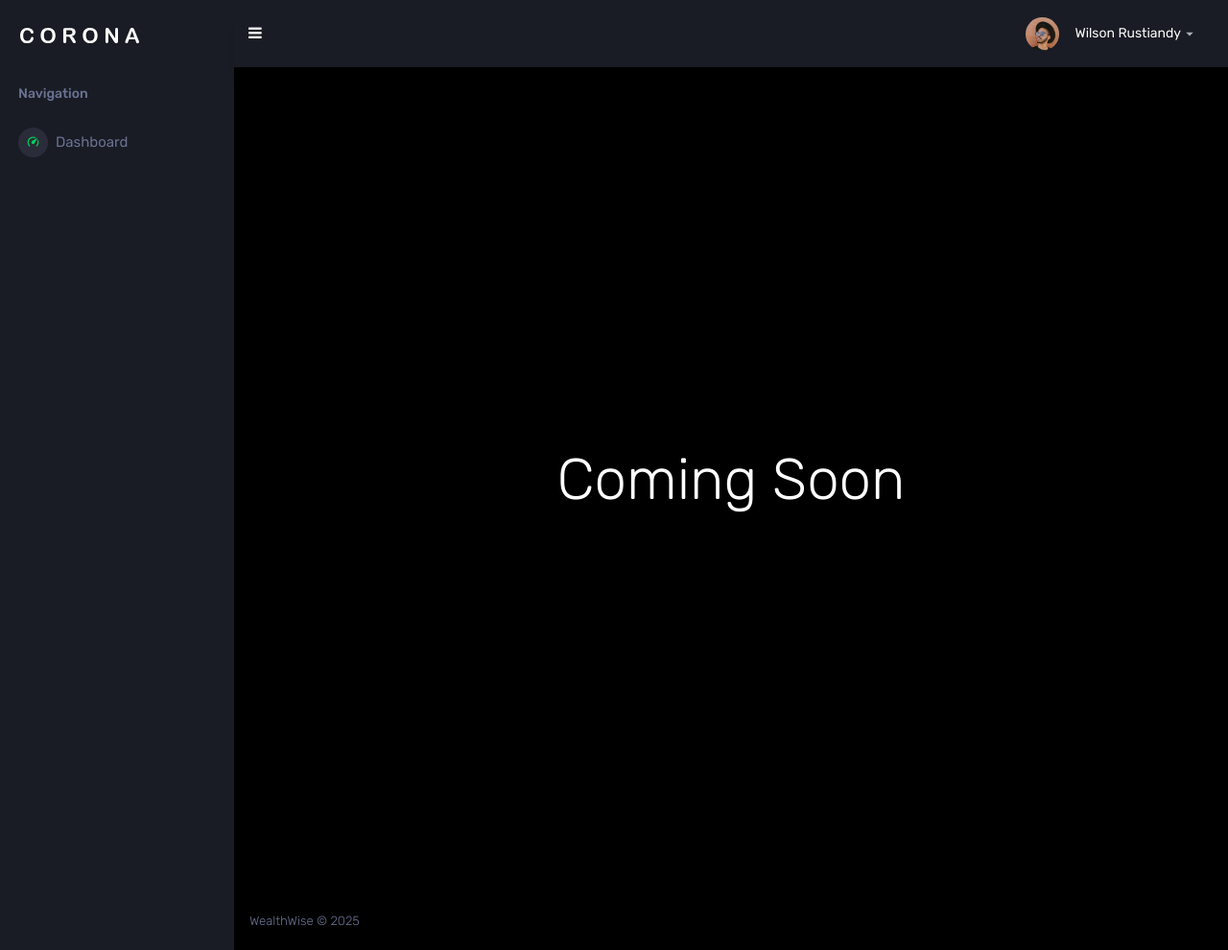
After one commit to wilrustiandy/wealthwise, a Django app: template core/templates/base/dashboard.html in a window 1280 px wide. The commit adds this page. Shown: the whole page at 96% size. Run offline with Django 4.2, Linux system fonts and the light colour scheme; the template is opened without the code that fills it, so the values that code supplies are empty; some libraries are stand-ins or nearby versions.

Commit message:
Move base template dir

```diff
--- a/core/templates/base.html
+++ b/core/templates/base/base.html
@@ -8,18 +8,19 @@
         <title>WealthWise</title>
 
         <!-- Styles -->
+        <link rel="stylesheet" href="{% static 'assets/css/style.css' %}">
         <link rel="stylesheet" href="{% static 'assets/vendors/mdi/css/materialdesignicons.min.css' %}">
-        <link rel="stylesheet" href="{% static 'assets/css/style.css' %}">
+        <link rel="stylesheet" href="{% static 'assets/vendors/font-awesome/css/font-awesome.min.css' %}">
+
         <link rel="shortcut icon" href="{% static 'assets/images/favicon.png' %}">
-        <link rel="stylesheet" href="{% static 'assets/vendors/font-awesome/css/font-awesome.min.css' %}">
     </head>
     <body>
         <div class="container-scroller">
             <!-- Sidebar -->
-            {% include "sidebar.html" %}
+            {% include "base/sidebar.html" %}
             <div class="container-fluid page-body-wrapper">
                 <!-- Header -->
-                {% include "header.html" %}
+                {% include "base/header.html" %}
 
                 <!-- Content -->
                 <div class="main-panel">
@@ -29,7 +30,7 @@
                     </div>
 
                     <!-- Footer -->
-                    {% include "footer.html" %}
+                    {% include "base/footer.html" %}
                 </div>
             </div>
         </div>
--- /dev/null
+++ b/core/templates/base/dashboard.html
@@ -0,0 +1,22 @@
+{% extends "base/base.html" %}
+{% load static %}
+
+{% block title %}
+   Dashboard
+{% endblock %}
+
+{% block content %}
+<div class="container-fluid page-body-wrapper full-page-wrapper">
+    <div class="content-wrapper d-flex align-items-center text-center error-page">
+      <div class="row flex-grow">
+        <div class="col-lg-7 mx-auto text-white">
+          <div class="row align-items-center d-flex flex-row">
+            <div class="col error-page-divider text-lg-left pl-lg-4">
+              <h3 class="display-1 mb-0">Coming Soon</h3>
+            </div>
+          </div>
+        </div>
+      </div>
+    </div>
+</div>
+{% endblock %}
```
Also changed, not shown: core/templates/dashboard.html (deleted, +0 -12 lines), core/templates/base/footer.html (renamed from core/templates/footer.html), core/templates/base/header.html (renamed from core/templates/header.html), core/templates/base/sidebar.html (renamed from core/templates/sidebar.html).
